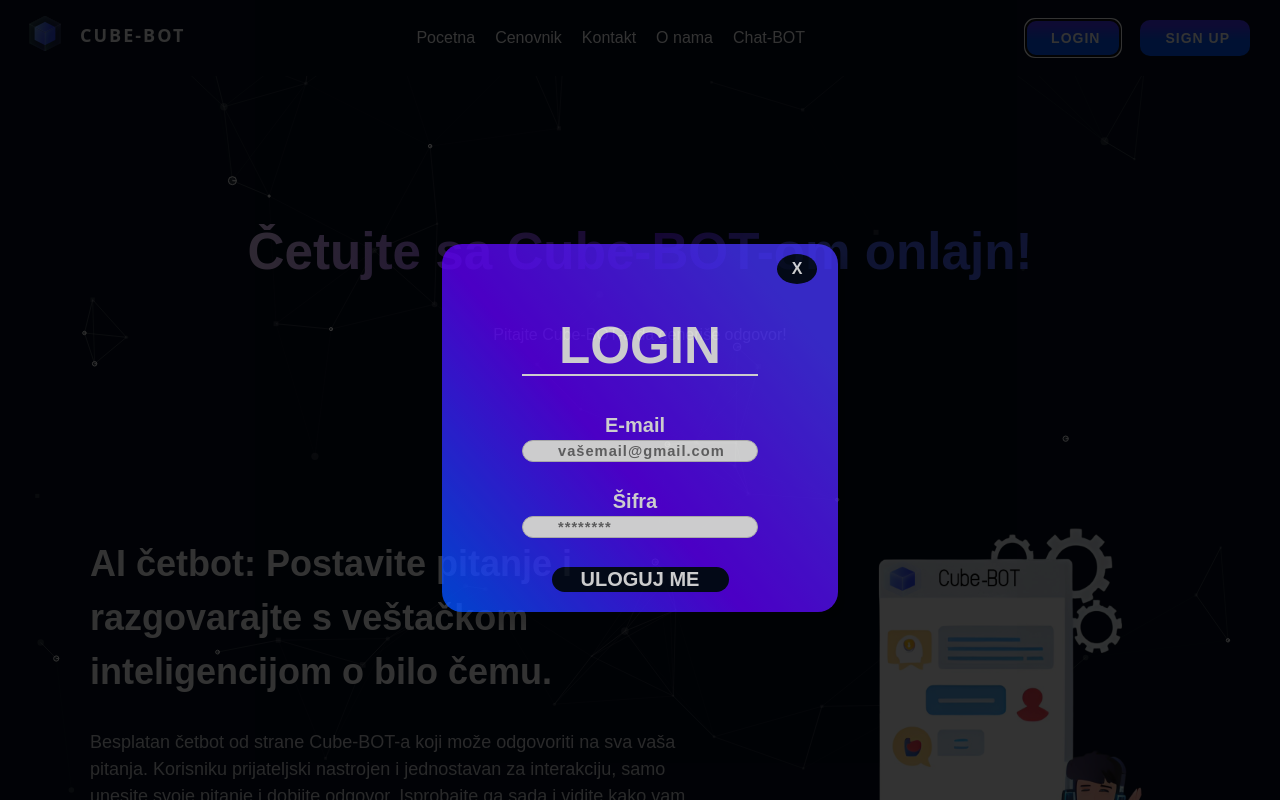
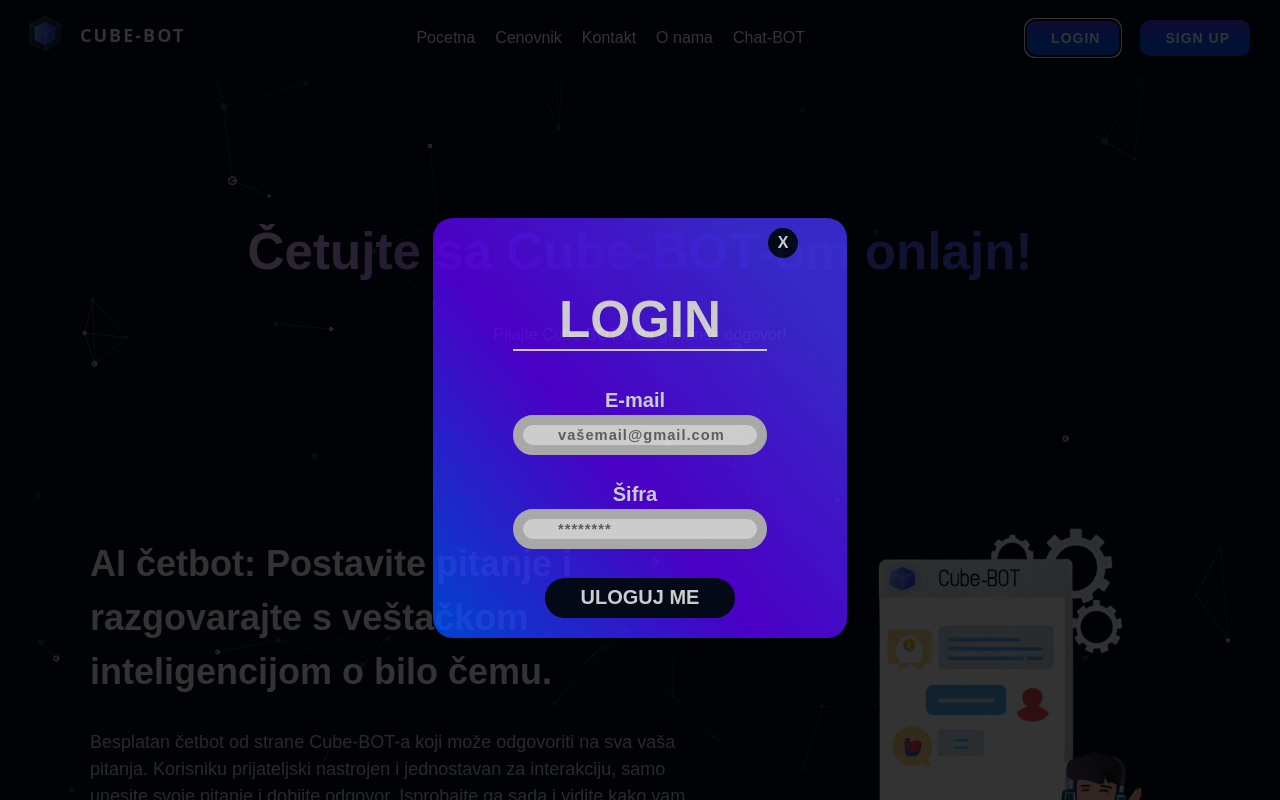
Before and after one commit to mladenkg123/Interactive-Chat-bot, a React (Vite) app in the folder front/: page / in a window 1280 px wide. Both pictures are taken after a click on the button "LOGIN". Shown: the top 800 px of the page. Built offline with nearby package versions, Linux system fonts and the light colour scheme.

Commit message:
reg plan

```diff
--- a/front/src/components/Login.tsx
+++ b/front/src/components/Login.tsx
@@ -84,7 +84,7 @@ const Login = ({ isShowLogin, onCloseLogin, onLoginSuccess } : LoginProps) => {
     <div className={`${isShowLogin ? "active" : ""} show`}>
       <div className="login-form">
         <div className="form-box solid">
-        <button className="close-button" onClick={onCloseLogin}>X</button>
+        <button className="close-button1" onClick={onCloseLogin}>X</button>
           <form onSubmit={handleSubmit}>
             <h1 className="login-text">LOGIN</h1>
             <label style={{color:"white"}}>E-mail</label>
--- a/front/src/components/Register.tsx
+++ b/front/src/components/Register.tsx
@@ -1,17 +1,24 @@
 import './register.css'
 import { useState } from 'react';
 import Swal from 'sweetalert2';
+import Select from 'react-select';
 
 
 type RegisterProps = {
     isShowRegister : boolean;
     onCloseRegister : () => void;
-    isAuthenticated : () => void;
 }
 
-const Register = ({ isShowRegister, onCloseRegister, isAuthenticated} : RegisterProps) => {
+const Register = ({ isShowRegister, onCloseRegister} : RegisterProps) => {
   const [email, setEmail] = useState('');
   const [pass, setPass] = useState('');
+  const [plan, setPlan] = useState('Free');
+  const options =  [
+      { value: 'Free', label: 'Free plan' },
+      { value: 'Pro', label: 'Pro plan' },
+      { value: 'Biznis', label: 'Biznis plan', },
+    ];
+
   //const [isRegisterSuccessful, setIsRegisterSuccessful] = useState(false);
   const handleSubmit = (e: { preventDefault: () => void; }) => {
     e.preventDefault();
@@ -78,6 +85,12 @@ const Register = ({ isShowRegister, onCloseRegister, isAuthenticated} : Register
             <br></br>
             <input className="register-box"  value={pass} onChange={(e) => setPass(e.target.value)} type="password" placeholder="********" id="password" name="password" />
             <br></br>
+            <label style={{color:"white"}}>Vrsta naloga:</label>
+            <Select
+             defaultValue={plan}
+              onChange={setPlan}
+              options={options}
+              />
             <input type="submit" value="REGISTRUJ ME" className="register-btn" />
           </form>
         </div>
--- a/front/src/components/login.css
+++ b/front/src/components/login.css
@@ -57,7 +57,7 @@
   }
 
   .login-box{
-    border: 1px solid lightgrey;
+    border: 10px solid lightgrey;
     display: flex;
     justify-content: center;
     align-items: center;
@@ -74,6 +74,7 @@
 
   .login-btn{
     width: 75%;
+    height: 40px;
     justify-content: center;
     align-items: center;
     background-color: #040c1c;
@@ -115,8 +116,9 @@
     transform: translateY(100px) scale(0) rotateY(180deg);
     opacity: 0;
   }
-  .close-button {
+  .close-button1 {
     position: absolute;
+    padding: initial;
     margin-left: 255px;
     width: 30px;
     height: 30px;
--- a/front/src/components/register.css
+++ b/front/src/components/register.css
@@ -57,7 +57,7 @@
   }
 
   .register-box{
-    border: 1px solid lightgrey;
+    border: 10px solid lightgrey;
     display: flex;
     justify-content: center;
     align-items: center;
@@ -74,11 +74,12 @@
 
   .register-btn{
     width: 75%;
+    height: 40px;
     justify-content: center;
     align-items: center;
     background-color: #040c1c;
     color: white;
-    margin-top: 5px;
+    margin-top: 55px;
     border-radius: 20px;
     border: none;
     font-size: 15pt;
@@ -116,8 +117,9 @@
     opacity: 0;
   }
   .close-button {
+    padding: initial;
     position: absolute;
-    margin-left: 255px;
+    margin: 25px 0px 25px 360px;
     width: 30px;
     height: 30px;
     background: #040c1c;
--- a/front/src/routes/Chatbot.tsx
+++ b/front/src/routes/Chatbot.tsx
@@ -73,7 +73,6 @@ const ChatBot = () => {
   };
 
   const loadConversations = async () => {
-       console.log(conversationCache);
       try {
         const conversationsListPromise = await fetchConversations(jwt);
         if (conversationsListPromise.status === 200) {
```
